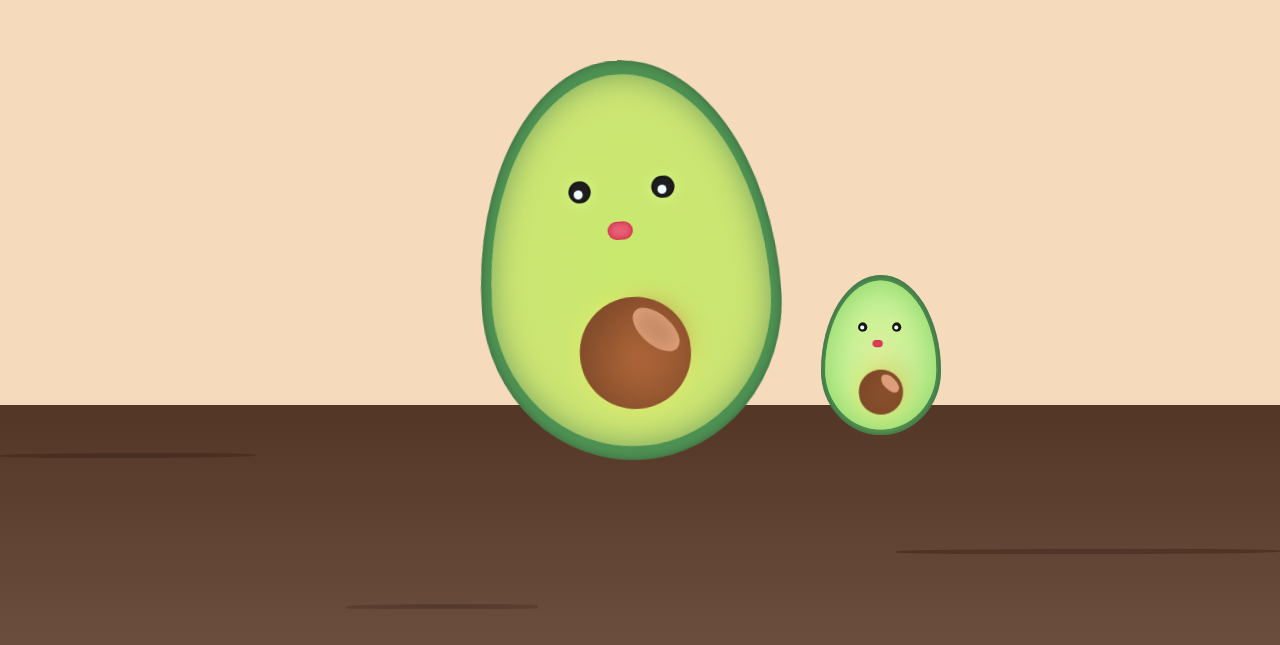
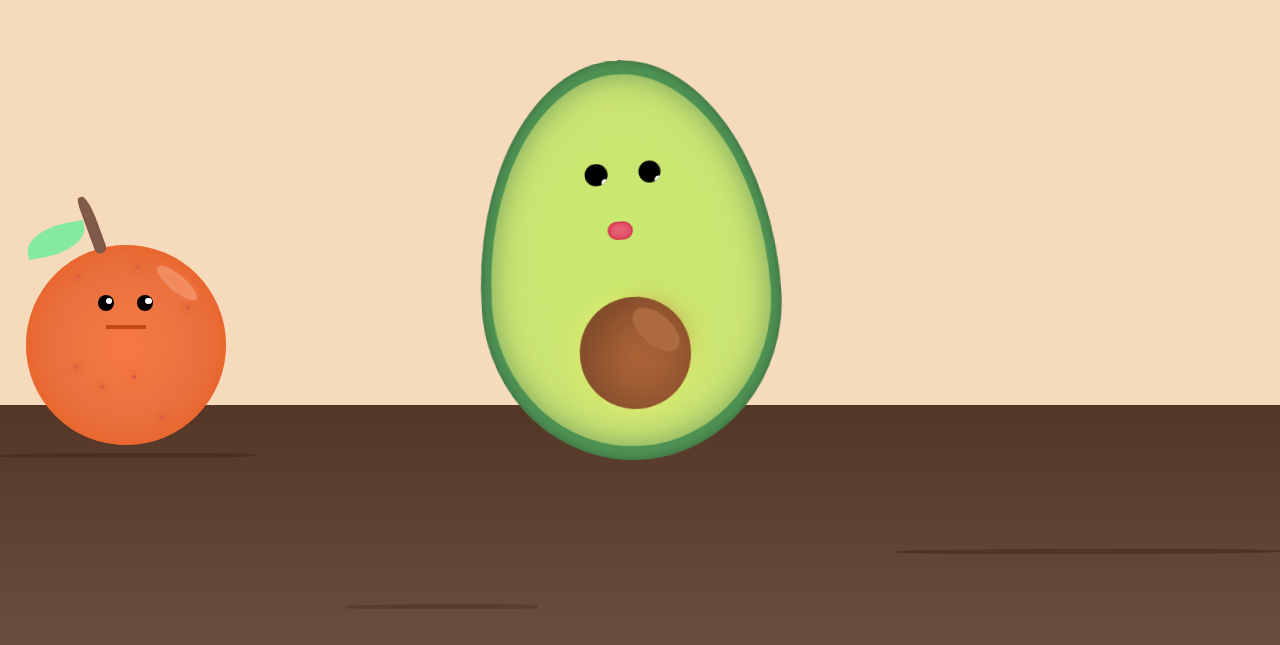
Before and after one commit to MoiraLS/Avocado, a website built with Parcel: page src/index.html in a window 1280 px wide. Shown: the part 155-800 px from the top of the page. Built offline with nearby package versions, Linux system fonts and the light colour scheme.

Commit message:
Ajout de l'orange sur la gauche avec les effets d'ombres, dégradés, etc. Modif du reflet sur l'avocat

```diff
--- a/src/index.html
+++ b/src/index.html
@@ -1,5 +1,6 @@
 <!DOCTYPE html>
 <html lang="fr">
+
 <head>
   <meta charset="UTF-8">
   <meta name="viewport" content="width=device-width, initial-scale=1.0">
@@ -7,6 +8,7 @@
   <link rel="stylesheet" href="./scss/styles.scss">
   <title>Avocat</title>
 </head>
+
 <body>
 
   <div class="table">
@@ -22,11 +24,13 @@
 
       <div class="corps">
 
-        <div class="eye--right">
-          <div class="center--right"></div>
+        <div class="eyes">
+          <div class="eye">
+            <div class="ball"></div>
           </div>
-        <div class="eye--left">
-          <div class="center--left"></div>
+          <div class="eye">
+            <div class="ball"></div>
+          </div>
         </div>
 
         <div class="mouth"></div>
@@ -42,32 +46,39 @@
     <!-- End of .avocado -->
   </div>
 
+  <div class="orange">
 
-  <div class="baby">
-
-      <div class="border">
-
-        <div class="corps">
-
-          <div class="eye--right">
-            <div class="center--right"></div>
+    <div class="eyes">
+      <div class="eye">
+        <div class="ball"></div>
       </div>
-          <div class="eye--left">
-            <div class="center--left"></div>
+      <div class="eye">
+        <div class="ball"></div>
+      </div>
+      <!-- End of .eyes -->
     </div>
 
     <div class="mouth"></div>
 
-          <div class="core__shadow"></div>
-          <div class="core"></div>
+    <div class="dot--one"></div>
+    <div class="dot--two"></div>
+    <div class="dot--three"></div>
+    <div class="dot--four"></div>
+    <div class="dot--five"></div>
+    <div class="dot--six"></div>
+    <div class="dot--seven"></div>
 
-          <!-- End of .corps -->
-        </div>
-        <!-- End of .border-->
+    <div class="light"></div>
+
+    <div class="branch"></div>
+    <div class="leaf"></div>
+
+    <!-- End of .orange -->
   </div>
 
-      <!-- End of .avocado -->
-    </div>
+
+  <script src="./js/eyes.js"></script>
 
 </body>
+
 </html>
--- /dev/null
+++ b/src/js/eyes.js
@@ -0,0 +1,12 @@
+let balls = document.getElementsByClassName('ball');
+
+document.onmousemove = function() {
+  let x = event.clientX * 100 / window.innerWidth + "%";
+  let y = event.clientY * 100 / window.innerHeight + "%";
+
+  for (let i = 0; i < 2; i++) {
+    balls[i].style.left = x;
+    balls[i].style.top = y;
+    balls[i].style.transform = "translate(-" + x + ", -" + y + ")";
+  }
+}
--- a/src/scss/blocs/avocat.scss
+++ b/src/scss/blocs/avocat.scss
@@ -18,22 +18,3 @@
     box-shadow: inset 0 0 30px #77a35e;
   }
 }
-
-.baby {
-  position: absolute;
-  width: 200px;
-  height: 200px;
-  animation: jump 1s linear alternate infinite;
-
-  .corps {
-    width: 93%;
-    height: 93%;
-    border-radius: 50%  50%  50%  50%  / 60%   60%   40%  40%;
-    position: relative;
-    top: 50%;
-    left: 50%;
-    transform: translateY(-50%) translateX(-50%);
-    background: radial-gradient(#daf09d, #b2f18e);
-    box-shadow: inset 0 0 30px #90d468;
-  }
-}
--- a/src/scss/blocs/core.scss
+++ b/src/scss/blocs/core.scss
@@ -6,8 +6,8 @@
   height: 8%;
   width: 20%;
   border-radius: 50%;
-  background-color: rgb(196, 137, 100);
-  box-shadow: 0px 0px 30px #a05e35, inset 0px 0px 20px #e6a781;
+  background-color: #ad683d;
+  box-shadow: 0px 0px 30px #a05e35, inset 0px 0px 20px #ad6e46;
 }
 
 .core__shadow {
--- /dev/null
+++ b/src/scss/blocs/dots.scss
@@ -0,0 +1,41 @@
+.dot--one {
+  @include dot;
+  top: 60%;
+  left: 24%;
+}
+
+.dot--two {
+  @include dot;
+  top: 30%;
+  left: 80%;
+}
+
+.dot--three {
+  @include dot;
+  top: 65%;
+  left: 53%;
+}
+
+.dot--four {
+  @include dot;
+  top: 70%;
+  left: 37%;
+}
+
+.dot--five {
+  @include dot;
+  top: 85%;
+  left: 67%;
+}
+
+.dot--six {
+  @include dot;
+  top: 15%;
+  left: 25%;
+}
+
+.dot--seven {
+  @include dot;
+  top: 10%;
+  left: 55%;
+}
--- a/src/scss/blocs/eye.scss
+++ b/src/scss/blocs/eye.scss
@@ -1,37 +1,19 @@
-.eye--left {
-  position: absolute;
-  top: 28%;
-  left: 30%;
-  width: 8%;
-  height: 6%;
-  border-radius: 50%;
-  background-color: #1f1d1d;
-  box-shadow: inset 0px 0px 3px #000000, 0px 0px 15px #d7f88a;
+.avocado {
 
-  .center--left {
-    width: 40%;
-    height: 40%;
-    background-color: azure;
-    border-radius: 50%;
-    margin: 40% 0 0 25%;
+  .eyes {
+    @include eyes;
+
+    .eye {
+      @include eye;
+      width: 20%;
+      height: 15%;
+
+      .ball {
+        @include ball;
+        top: 50%;
+        left: 50%;
+        transform: translate(50%, 50%);
+      }
+    }
   }
 }
-
-.eye--right {
-  position: absolute;
-  top: 28%;
-  left: 60%;
-  width: 8%;
-  height: 6%;
-  border-radius: 50%;
-  background-color: #1f1d1d;
-  box-shadow: inset 0px 0px 3px #000000, 0px 0px 15px #d7f88a;
-
-  .center--right {
-    width: 40%;
-    height: 40%;
-    background-color: azure;
-    border-radius: 50%;
-    margin: 40% 0 0 25%;
-  }
-}
--- a/src/scss/blocs/mouth.scss
+++ b/src/scss/blocs/mouth.scss
@@ -1,4 +1,4 @@
-.mouth {
+.avocado .mouth {
   position: absolute;
   top: 38%;
   left: 50%;
--- /dev/null
+++ b/src/scss/blocs/orange.scss
@@ -0,0 +1,69 @@
+.orange {
+  position: absolute;
+  top: 50%;
+  left: 2%;
+  width: 200px;
+  height: 200px;
+  background: radial-gradient(#f77944, #dd6b3a);
+  border-radius: 50%;
+  box-shadow: inset 0 0 30px #ee5f22;
+
+  .eyes {
+    @include eyes;
+    animation: 3s blink linear infinite;
+    .eye {
+      @include eye;
+      width: 20%;
+      height: 20%;
+      .ball {
+        @include ball;
+        top: 20%;
+        left: 50%;
+      }
+    }
+  }
+
+  .mouth {
+    position: absolute;
+    top: 40%;
+    left: 50%;
+    transform: translateX(-50%);
+    width: 20%;
+    height: 2%;
+    background: #c04916;
+  }
+
+  .light {
+    position: absolute;
+    top: 15%;
+    right: 12%;
+    transform: rotate(40deg);
+    width: 25%;
+    height: 8%;
+    background: radial-gradient(#f38657, #f0926a);
+    border-radius: 50%;
+    box-shadow: 0 0 5px #f77944;
+  }
+}
+
+.branch {
+  position: absolute;
+  top: -25%;
+  left: 30%;
+  transform: rotate(-20deg);
+  height: 30%;
+  width: 6%;
+  background-color: #815948;
+  border-radius: 20% 50% 50% 50% / 20% 50% 10% 10%;
+}
+
+.leaf {
+  position: absolute;
+  top: -10%;
+  left: 0;
+  transform: rotate(-10deg);
+  width: 30%;
+  height: 15%;
+  background-color: #85e99e;
+  border-radius: 75% 0;
+}
--- a/src/scss/config/animation.scss
+++ b/src/scss/config/animation.scss
@@ -40,24 +40,20 @@
   }
 }
 
-@keyframes jump {
-  0% {
-    top: 58%;
-    left: 60%;
+@keyframes blink {
+  from {
+    opacity: 1;
   }
 
-  // 45% {
-  //   top: 52%;
-  //   left: 61%;
-  // }
-
-  50% {
-    top: 55%;
-    left: 61%;
+  1% {
+    opacity: 0;
   }
 
-  100% {
-    top: 58%;
-    left: 62%;
+  20% {
+    opacity: 1;
+  }
+
+  to {
+    opacity: 1;
   }
 }
--- /dev/null
+++ b/src/scss/config/mixins.scss
@@ -0,0 +1,35 @@
+@mixin eyes {
+  position: absolute;
+  top: 20%;
+  left: 50%;
+  transform: translateX(-50%);
+  width: 40%;
+  height: 40%;
+  text-align: center;
+}
+
+@mixin eye {
+  background: #000000;
+  display: inline-block;
+  position: relative;
+  overflow: hidden;
+  border-radius: 50%;
+  margin: 12%;
+}
+
+@mixin ball {
+  width: 40%;
+  height: 40%;
+  background: #ffffff;
+  position: absolute;
+  border-radius: 50%;
+}
+
+@mixin dot {
+  position: absolute;
+  width: 2%;
+  height: 2%;
+  background-color: #d86b3c;
+  border-radius: 50%;
+  box-shadow: inset 0 0 2px #e74a4a, 0 0 10px #c53d0f;
+}
--- a/src/scss/global/layout.scss
+++ b/src/scss/global/layout.scss
@@ -1,3 +1,5 @@
 body {
+  margin: 0;
+  padding: 0;
   background-color: rgb(245, 219, 187);
 }
--- a/src/scss/styles.scss
+++ b/src/scss/styles.scss
@@ -1,6 +1,7 @@
 @import "vendors/reset.scss";
 
 @import "config/animation.scss";
+@import "config/mixins.scss";
 
 @import "global/layout.scss";
 
@@ -10,3 +11,5 @@
 @import "blocs/eye.scss";
 @import "blocs/mouth.scss";
 @import "blocs/table.scss";
+@import "blocs/orange.scss";
+@import "blocs/dots.scss";
```
Also changed, not shown: 1 other file. Lines whose indentation alone changed are shown as unchanged.
